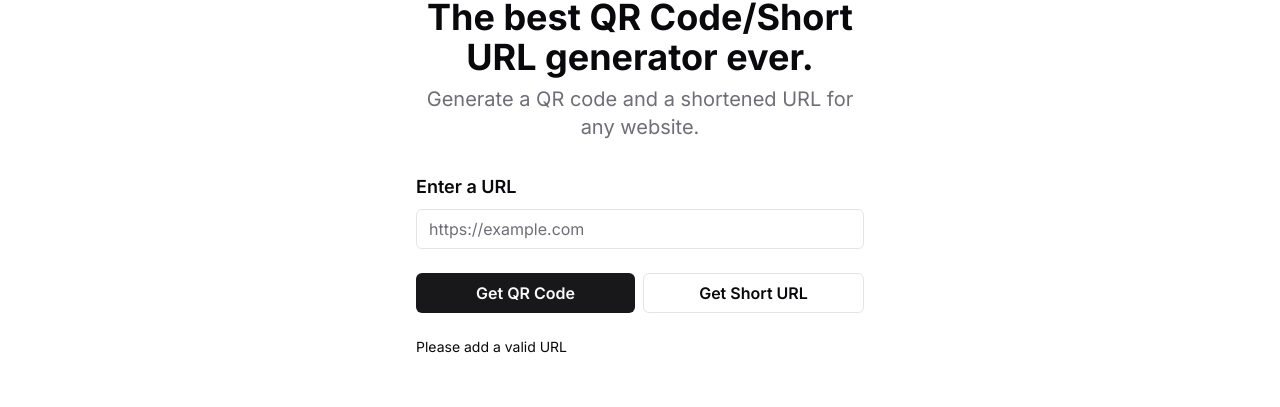
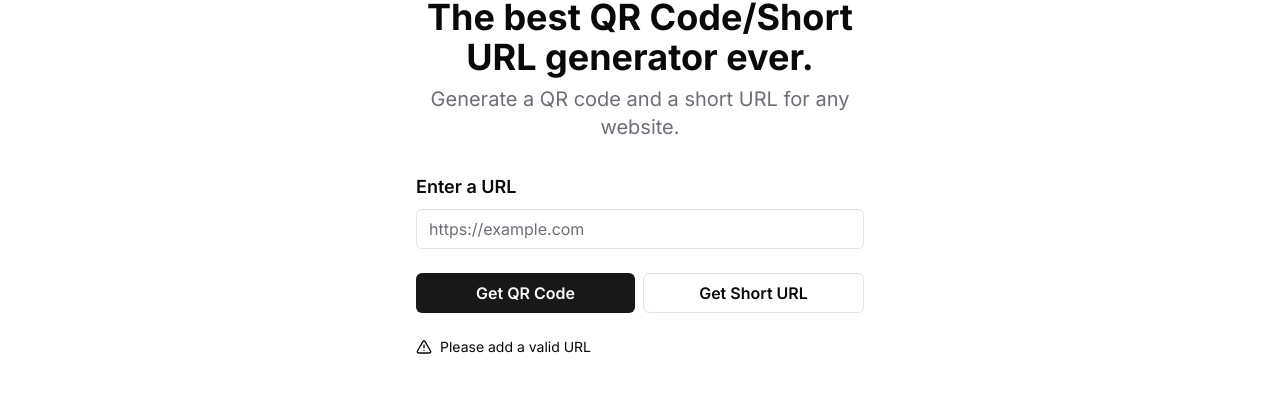
Before and after one commit to 9127eth/qrcodeshorturl, a Next.js app: page / in a window 1280 px wide. Both pictures are taken after a click on the button "Get QR Code". Shown: the part 160-567 px from the top of the page. Built offline with nearby package versions, Linux system fonts and the light colour scheme.

Commit message:
updated warning message

```diff
--- a/app/page.tsx
+++ b/app/page.tsx
@@ -5,7 +5,7 @@ export default function Home() {
     <main className="min-h-screen bg-background text-foreground flex flex-col items-center justify-start pt-16">
       <div className="w-full max-w-md mx-auto mb-8 text-center">
         <h1 className="text-4xl font-bold mb-2">The best QR Code/Short URL generator ever.</h1>
-        <p className="text-xl text-muted-foreground">Generate a QR code and a shortened URL for any website.</p>
+        <p className="text-xl text-muted-foreground">Generate a QR code and a short URL for any website.</p>
       </div>
       <QRCodeGenerator />
     </main>
--- a/components/QRCodeGenerator.tsx
+++ b/components/QRCodeGenerator.tsx
@@ -13,6 +13,7 @@ import {
   TooltipProvider,
   TooltipTrigger,
 } from "@/components/ui/tooltip";
+import { AlertTriangle } from "lucide-react"; // Add this import
 
 const validateUrl = (value: string): string | null => {
   if (validator.isURL(value, { require_protocol: false })) {
@@ -159,8 +160,9 @@ export default function QRCodeGenerator() {
         </Button>
       </div>
       {errorMessage && (
-        <div className="text-red-500 text-sm mt-2">
-          {errorMessage}
+        <div className="flex items-center space-x-2 text-red-500 text-sm mt-2">
+          <AlertTriangle className="h-4 w-4" />
+          <span>{errorMessage}</span>
         </div>
       )}
       {(qrCode || shortUrl) && (
```
